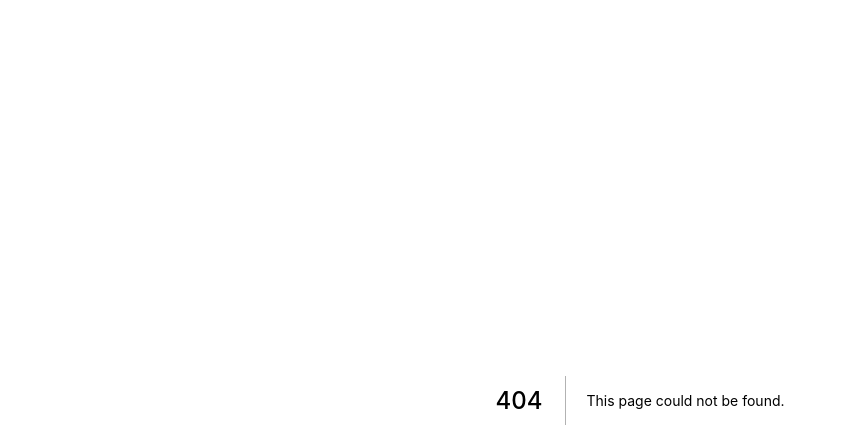
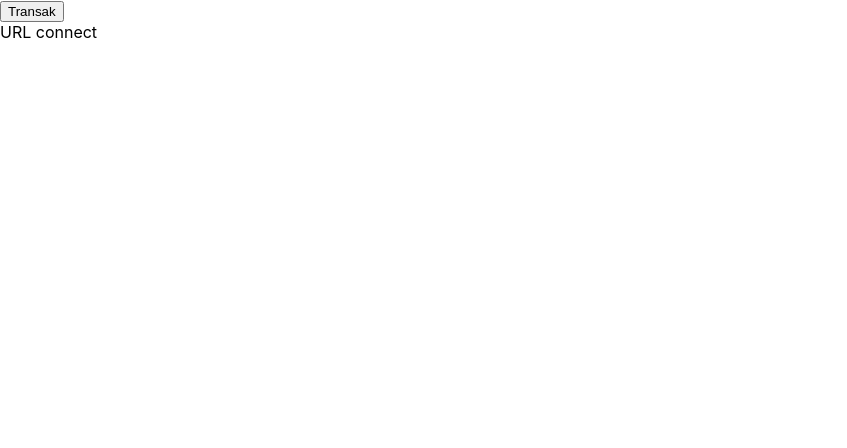
Before and after one commit to 3scava1i3r/superJ, a Next.js app in the folder UI/: page /transak in a window 1280 px wide. Before the commit this address had no page. Shown: the top 448 px of the page, without its empty margins (0-847 px from the left). Built offline with nearby package versions, Linux system fonts and the light colour scheme.

Commit message:
transak work done

```diff
--- a/UI/package.json
+++ b/UI/package.json
@@ -9,6 +9,7 @@
     "lint": "next lint"
   },
   "dependencies": {
+    "@transak/transak-sdk": "^1.0.31",
     "babel-plugin-styled-components": "^2.0.7",
     "next": "12.1.6",
     "react": "18.1.0",
--- /dev/null
+++ b/UI/pages/transak.jsx
@@ -0,0 +1,49 @@
+import styled from "styled-components";
+import transakSDK from '@transak/transak-sdk'
+
+
+const Div = styled.div``;
+const Button = styled.button``;
+
+const tr = () => {
+    console.log("tr")
+    let transak = new transakSDK({
+        apiKey: '7813ac62-49d1-4d77-b718-1ad702591290',  // Your API Key
+        environment: 'STAGING ', // STAGING/PRODUCTION
+        hostURL: window.location.origin,
+        widgetHeight: '625px',
+        widgetWidth: '500px',
+        // Examples of some of the customization parameters you can pass
+
+    });
+
+    transak.init();
+
+    console.log(transak)
+
+    transak.on(transak.ALL_EVENTS, (data) => {
+		console.log(data)
+});
+
+// This will trigger when the user marks payment is made.
+transak.on(transak.EVENTS.TRANSAK_ORDER_SUCCESSFUL, (orderData) => {
+    console.log(orderData);
+    transak.close();
+});
+
+}
+
+function transak() {
+    return (
+        <>
+            <Div>
+                <Button onClick={() => tr()}>Transak</Button>
+            </Div>
+
+            <Div><a href="https://staging-global.transak.com/?apiKey=7813ac62-49d1-4d77-b718-1ad702591290">URL connect</a></Div>
+        </>
+
+    );
+}
+
+export default transak;
```
Also changed, not shown: UI/components/navbar.jsx (added, +40 -0 lines), UI/pages/home.jsx (+11 -5 lines), UI/pages/index.js (+10 -2 lines), 1 other file (tests, documents, lock files or other folders).
